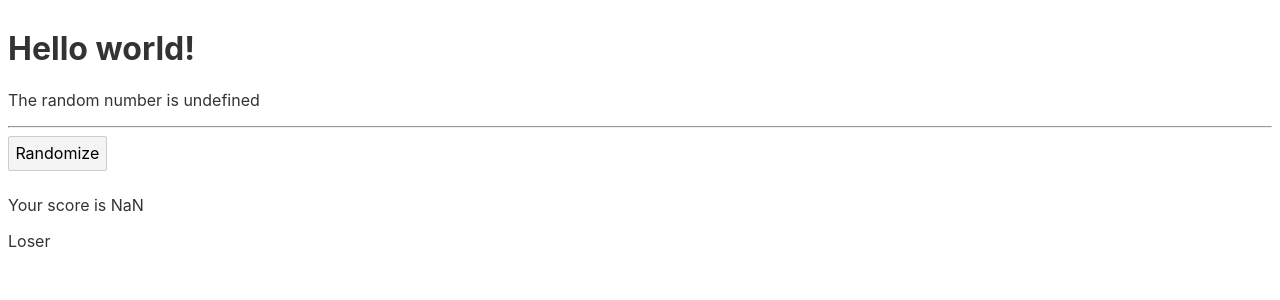
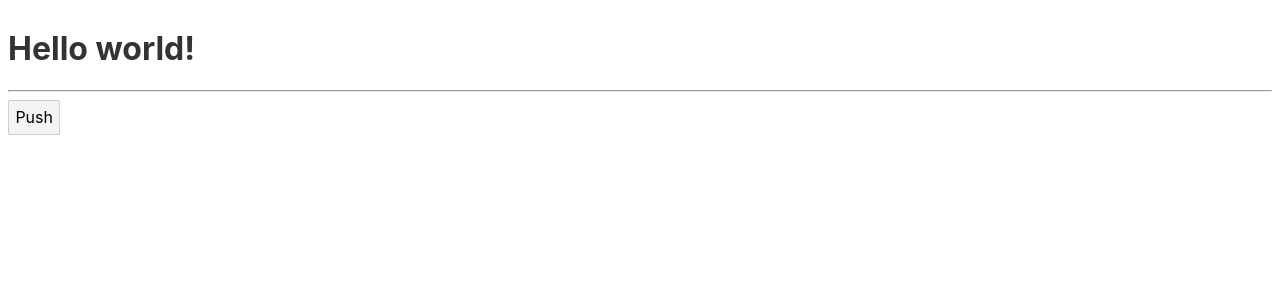
Before and after one commit to susmitasarkar7/svelte-3, a Svelte app: page / in a window 1280 px wide. Shown: the top 300 px of the page. Built offline with nearby package versions, Linux system fonts and the light colour scheme.

Commit message:
array push and app is reacting

```diff
--- a/src/App.svelte
+++ b/src/App.svelte
@@ -3,32 +3,16 @@
 
 	export let name = 'world';
 
-	let rando;
-
-	$: result = Math.round(rando * 100) ;
+	let randos = [];
 
 	function setrando() {
-		rando = Math.random();
+		const rando = Math.random(Math.random() * 100);
+		randos = [...randos, rando]
 	}
 </script>
 
 <h1>Hello {name}!</h1>
 
-<p>The random number is {rando}</p>
-
 <hr>
 
-<button on:click={setrando}>Randomize</button>
-
-<p>Your score is {result}</p>
-
-{#if result > 75}
-	<p transition:fade>Big winner! top 25%</p>
-{:else if result > 50}
-	<p>Decent, top 50%</p>
-{:else}
-	<p
-		in:fly={{ x:1000, duration:500 }}
-		out:fly={{ x:-500, duration:500 }}
-	>Loser</p>
-{/if}
+<button on:click={setrando}>Push</button>
```
